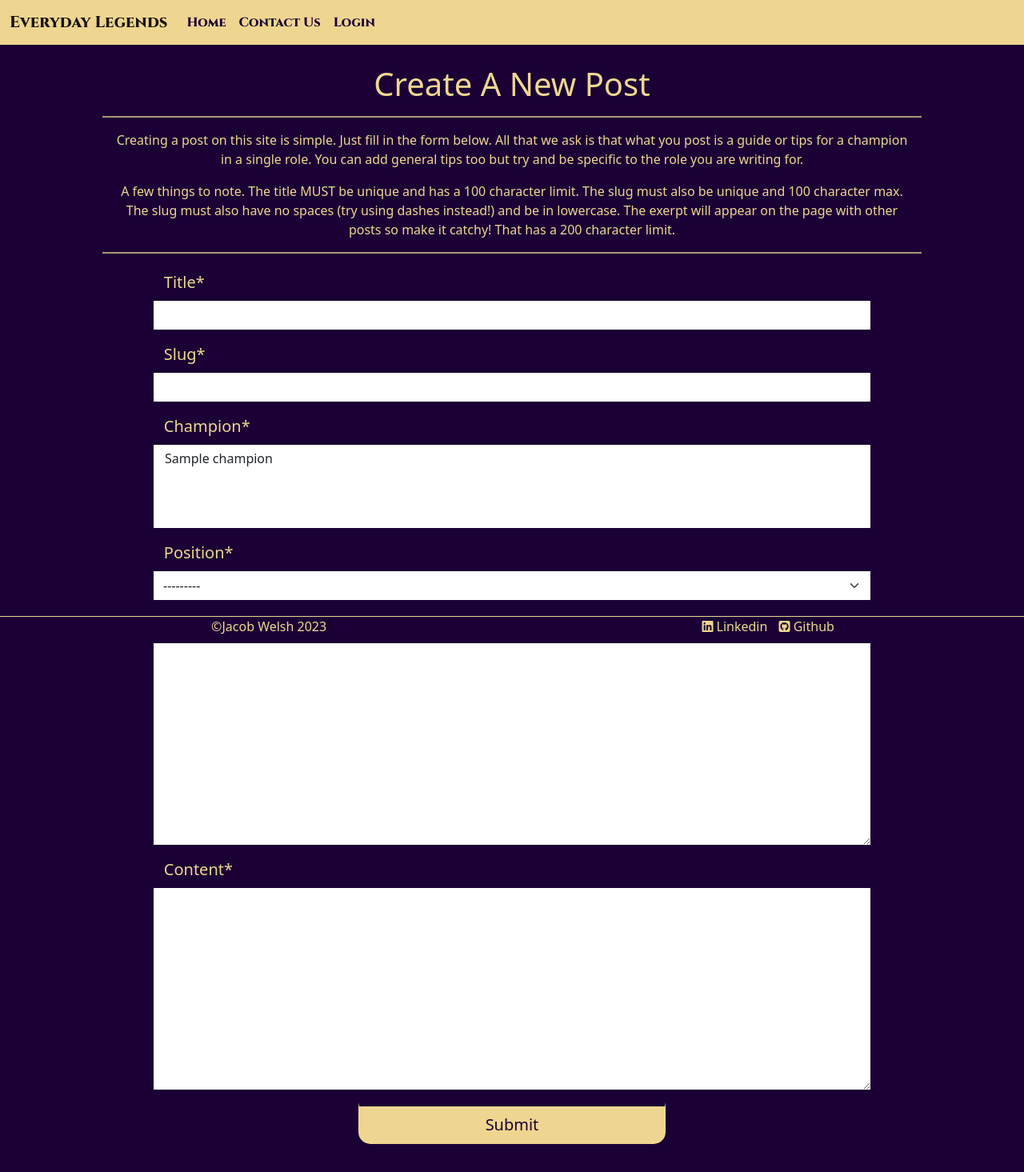
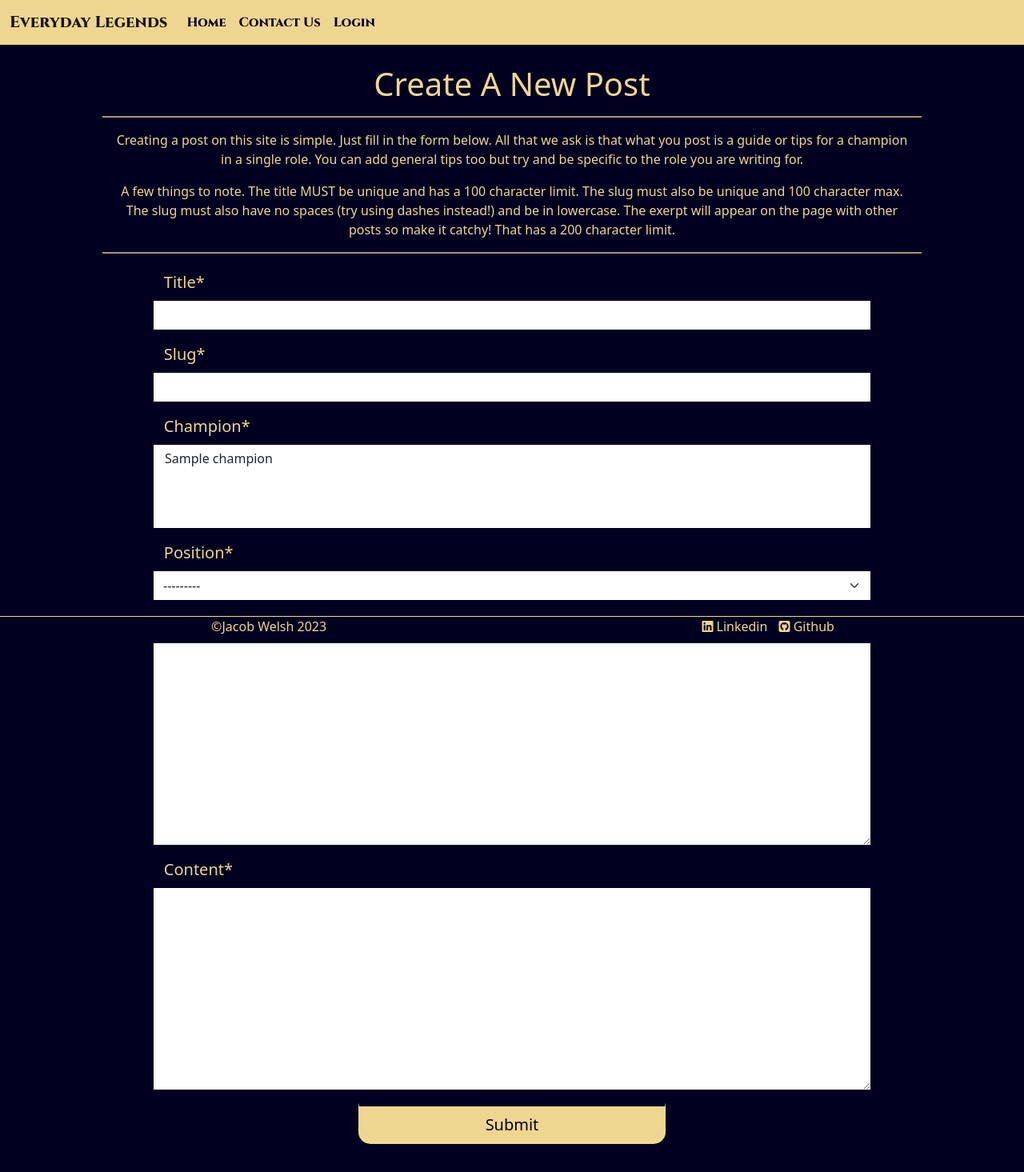
Before and after one commit to Welshy92/everyday-legends, a Django app: page /post in a window 1280 px wide. Shown: the whole page at 80% size. Run offline with Django 3.2, Linux system fonts and the light colour scheme; tables that the repository leaves empty hold one stand-in row (values such as "Sample post"); some libraries are stand-ins or nearby versions.

Commit message:
Add favicon

```diff
--- a/static/css/style.css
+++ b/static/css/style.css
@@ -1,4 +1,4 @@
-/* Main Background colour #1A0035 . Main Text colour #EFD690*/
+/* Main Background colour #010020 . Main Text colour #EFD690*/
 /* Title font font-family: 'Cinzel', serif;
    Main text font font-family: 'Rubik', sans-serif; */
 
@@ -7,25 +7,25 @@
    /* Base page colouring */
 
    body {
-    background-color: #1A0035;
+       background-color: #010020;
    }
 
    .main-style {
-    background-color: #1A0035;
+       background-color: #010020;
        color: #EFD690;
-    border-bottom: 35px solid #1A0035;
+       border-bottom: 35px solid #010020;
    }
 
    /* Nav Bar Styling */
 
    .bg-navi {
        background-color: #EFD690;
-    color: #1A0035;
+       color: #010020;
        font-family: 'Cinzel', serif;
    }
 
    .nav-link {
-    color: #1A0035;
+       color: #010020;
    }
 
    .active {
@@ -44,7 +44,7 @@ footer {
        border-bottom: 0px;
        border-left: 0px;
        border-right: 0px;
-    margin-top: 30px; background-color: #1A0035;
+       margin-top: 30px; background-color: #010020;
    }
 
    .foot {
@@ -53,7 +53,7 @@ footer {
        margin-bottom: 0px;
        justify-content: space-around;
        flex-wrap: wrap;
-    background-color: #1A0035;
+       background-color: #010020;
        color: #EFD690;
    }
 
@@ -116,7 +116,7 @@ footer {
    }
 
    .author {
-    color: #1A0035;
+       color: #010020;
        margin-bottom: 1px;
        position: relative;
        top: 15px;
@@ -124,7 +124,7 @@ footer {
 
    .user-post {
        text-decoration: underline;
-    text-decoration-color: #1A0035;
+       text-decoration-color: #010020;
    }
 
    .authored-text {
@@ -227,15 +227,15 @@ textarea > #id_body {
    .form-select[multiple] {
        border-top: 0px solid transparent;
        border-bottom: 0px solid transparent;
-    border-left: 30px solid #1A0035;
-    border-right: 30px solid #1A0035;
+       border-left: 30px solid #010020;
+       border-right: 30px solid #010020;
    }
 
    .form-select {
        border-top: 0px solid transparent;
        border-bottom: 0px solid transparent;
-    border-left: 30px solid #1A0035;
-    border-right: 30px solid #1A0035;
+       border-left: 30px solid #010020;
+       border-right: 30px solid #010020;
    }
 
    .form-extra {
@@ -246,10 +246,10 @@ textarea > #id_body {
    }
 
    .post-btn {
-    color: #1A0035;
+       color: #010020;
        background-color: #EFD690;
        position: relative;
-    border-top: 5px solid #1A0035;
+       border-top: 5px solid #010020;
        border-radius: 0px 0px 15px 15px;
        width: 30%
    }
@@ -270,7 +270,7 @@ strong > .text-secondary {
    }
 
    .btn-like {
-    background-color: #1A0035;
+       background-color: #010020;
        color: #EFD690;
    }
 
@@ -301,12 +301,12 @@ strong > .text-secondary {
        }
 
        .form-select[multiple] {
-        border-left: 15vw solid #1A0035;
-        border-right: 15vw solid #1A0035;
+           border-left: 15vw solid #010020;
+           border-right: 15vw solid #010020;
        }
 
        .form-select {
-        border-left: 15vw solid #1A0035;
-        border-right: 15vw solid #1A0035;
+           border-left: 15vw solid #010020;
+           border-right: 15vw solid #010020;
        }
    }
--- a/templates/base.html
+++ b/templates/base.html
@@ -10,6 +10,7 @@
     <meta name='viewport' content='width=device-width, initial-scale=1'>
     <link href="https://cdn.jsdelivr.net/npm/bootstrap@5.2.3/dist/css/bootstrap.min.css" rel="stylesheet" integrity="sha384-rbsA2VBKQhggwzxH7pPCaAqO46MgnOM80zW1RWuH61DGLwZJEdK2Kadq2F9CUG65" crossorigin="anonymous">
     <link rel="stylesheet" href="{% static 'css/style.css' %}">
+    <link rel="icon" type="image/png" href="{% static 'images/favicon.png' %}">
 </head>
 <body>
     <nav class="navbar navbar-expand-lg bg-navi">
```
Also changed, not shown: static/images/favicon.png (added). Lines whose indentation alone changed are shown as unchanged.
